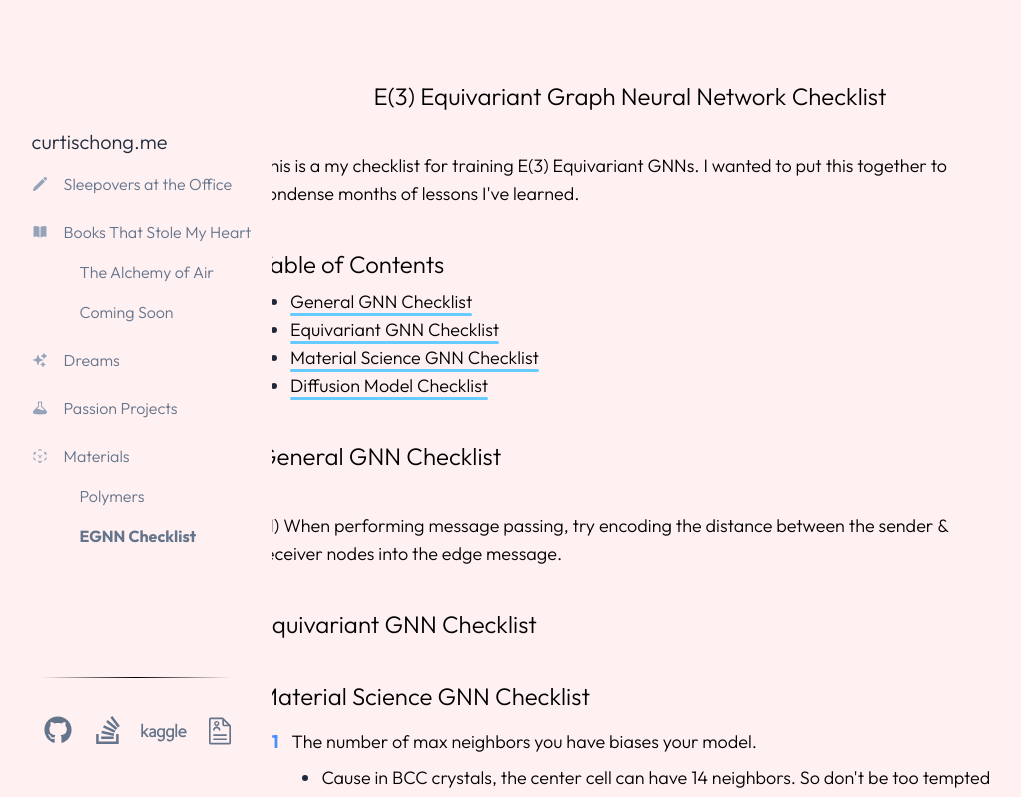
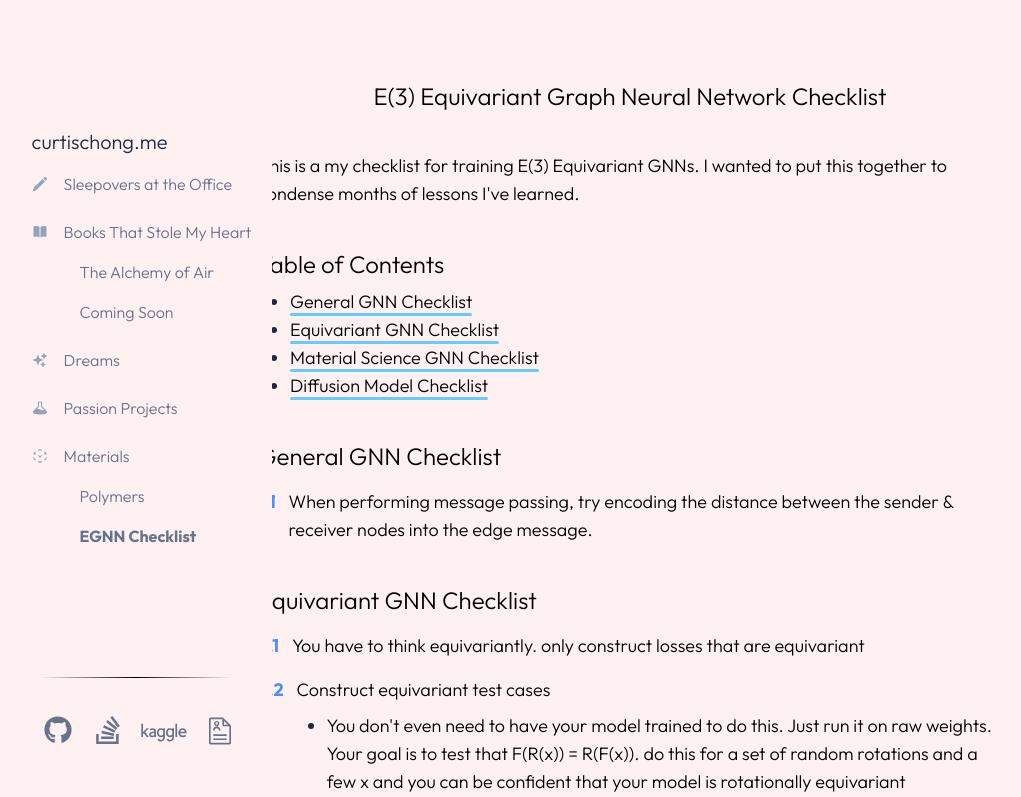
Before and after one commit to chongcurtis/chongcurtis.github.io, a Next.js app: page /materials/egnn_checklist in a window 1280 px wide. Shown: the top 797 px of the page, without its empty margins (10-1031 px from the left). Built offline with nearby package versions, Linux system fonts and the light colour scheme.

Commit message:
writing more tips

```diff
--- a/src/pages/materials/EasyList.tsx
+++ b/src/pages/materials/EasyList.tsx
@@ -1,8 +1,8 @@
 import React from "react";
 
 interface ListItem {
+    beforeContent?: string;
     content: string;
-    beforeContent?: string;
     children?: ListItem[];
 }
 
@@ -18,7 +18,7 @@ export const EasyList: React.FC<ListProps> = ({ items, level = 1 }) => {
     return (
         <ul className={ulClassName}>
             {items.map((item, index) => {
-                const { content, beforeContent, children } = item;
+                const { beforeContent, content, children } = item;
 
                 // Base class for all <li> elements
                 let liClassName = "fade-in-on-scroll";
--- a/src/pages/materials/egnn_checklist.tsx
+++ b/src/pages/materials/egnn_checklist.tsx
@@ -55,21 +55,45 @@ export default function Polymers() {
             <h3 id="general-gnn-checklist" className="fade-in-on-scroll mt-10 text-2xl">
                 General GNN Checklist
             </h3>
-            <p className="fade-in-on-scroll mt-10">
-                1.1) When performing message passing, try encoding the distance between the sender &
-                receiver nodes into the edge message.
-            </p>
+            <EasyList
+                items={[
+                    {
+                        beforeContent: "1.1",
+                        content:
+                            "When performing message passing, try encoding the distance between the sender & receiver nodes into the edge message.",
+                    },
+                ]}
+            />
             <h3 id="equivariant-gnn-checklist" className="fade-in-on-scroll mt-10 text-2xl">
                 Equivariant GNN Checklist
             </h3>
+            <EasyList
+                items={[
+                    {
+                        beforeContent: "2.1",
+                        content:
+                            "You have to think equivariantly. only construct losses that are equivariant",
+                    },
+                    {
+                        beforeContent: "2.2",
+                        content: "Construct equivariant test cases",
+                        children: [
+                            {
+                                content:
+                                    "You don't even need to have your model trained to do this. Just run it on raw weights. Your goal is to test that F(R(x)) = R(F(x)). do this for a set of random rotations and a few x and you can be confident that your model is rotationally equivariant",
+                            },
+                        ],
+                    },
+                ]}
+            />
             <h3 id="material-science-gnn-checklist" className="fade-in-on-scroll mt-10 text-2xl">
                 Material Science GNN Checklist
             </h3>
             <EasyList
                 items={[
                     {
+                        beforeContent: "3.1",
                         content: "The number of max neighbors you have biases your model.",
-                        beforeContent: "3.1",
                         children: [
                             {
                                 content:
@@ -95,9 +119,9 @@ export default function Polymers() {
             <EasyList
                 items={[
                     {
+                        beforeContent: "4.1",
                         content:
                             "For each training sample, after you noise the graph, you need to recompute the graph edges since nodes may enter/leave the cutoff radius (which determines neighbors)",
-                        beforeContent: "4.1",
                         children: [
                             {
                                 content:
```
